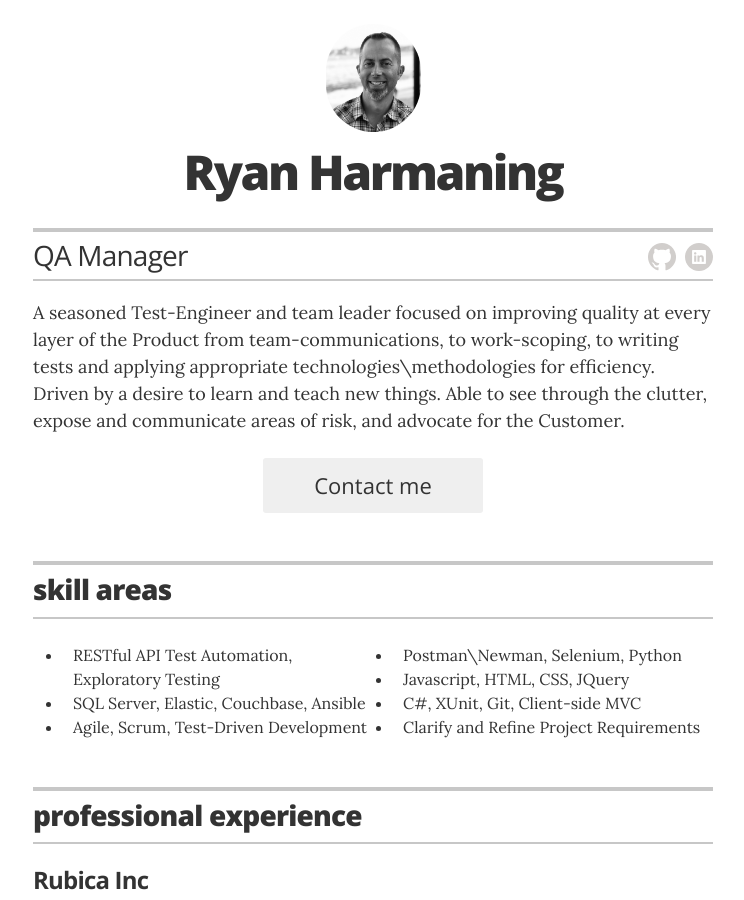
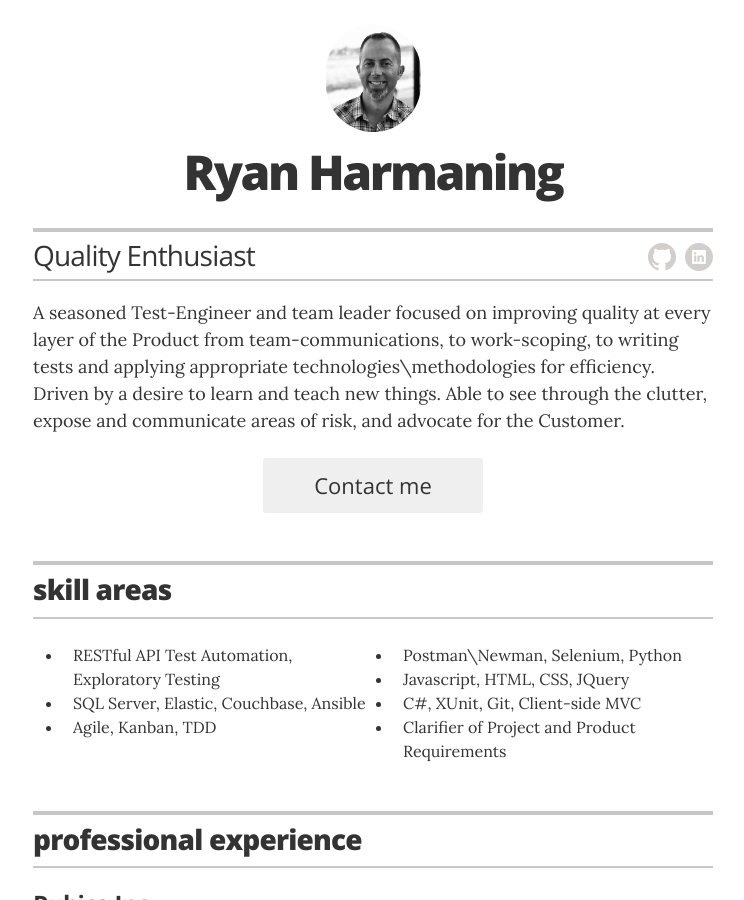
Before and after one commit to rharmaning/rharmaning.github.io, a Jekyll site: the page built from index.html, in a window 1280 px wide and 900 px high. Shown: the whole window, without its empty margins (267-1011 px from the left). Built offline with Jekyll 4.4.1, drawn with Linux system fonts in a browser that asks for light colours.

Commit message:
updating title, other tweaks

```diff
--- a/_config.yml
+++ b/_config.yml
@@ -11,7 +11,7 @@ sass:
 # Resume settings
 resume_avatar:                  "true"
 resume_name:                    "Ryan Harmaning"
-resume_title:                   "QA Manager"
+resume_title:                   "Quality Enthusiast"
 resume_contact_email:           "ryan.harmaning@gmail.com"
 
 # use "yes" to display the email contact button,
--- a/_layouts/resume.html
+++ b/_layouts/resume.html
@@ -51,8 +51,8 @@
                     <li class="column one-half">Javascript, HTML, CSS, JQuery</li>
                     <li class="column one-half">SQL Server, Elastic, Couchbase, Ansible</li>
                     <li class="column one-half">C#, XUnit, Git, Client-side MVC</li>
-                    <li class="column one-half">Agile, Scrum, Test-Driven Development</li>
-                    <li class="column one-half">Clarify and Refine Project Requirements</li>
+                    <li class="column one-half">Agile, Kanban, TDD</li>
+                    <li class="column one-half">Clarifier of Project and Product Requirements </li>
                 </ul>
             </div>
 
```
